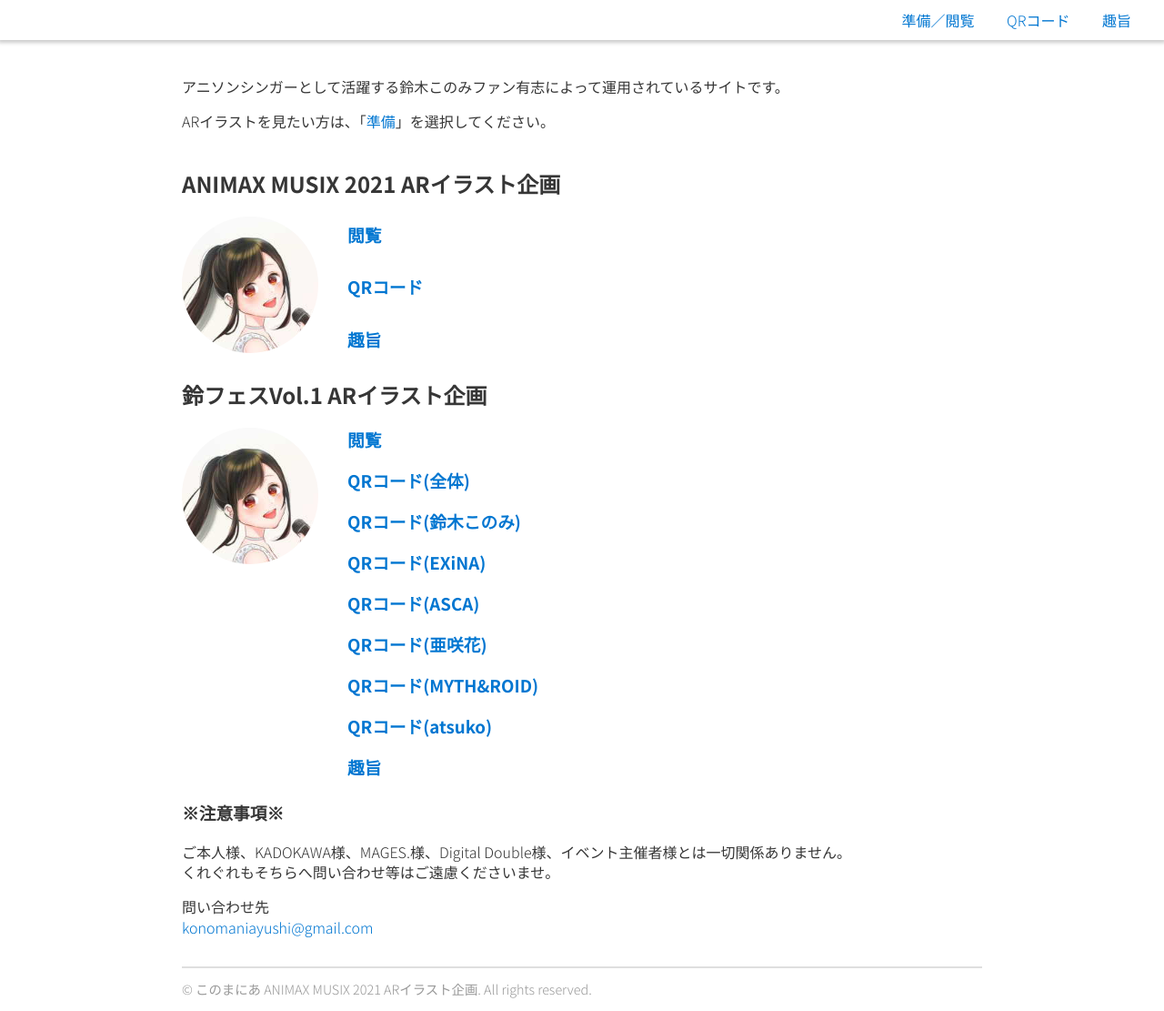
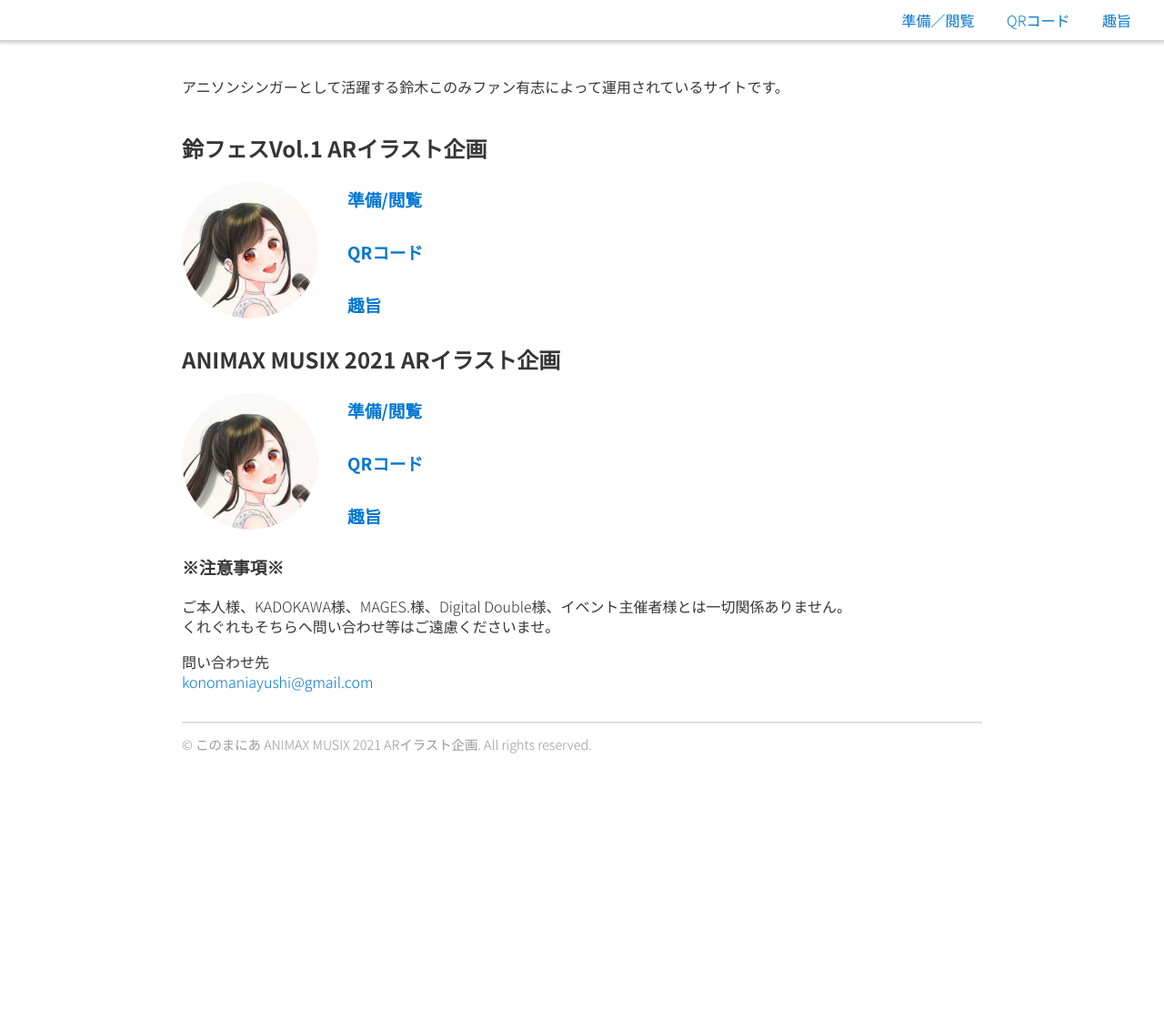
Before and after one commit to konomania/konomania.github.io, a Jekyll site: the page built from index.md, in a window 1280 px wide. Shown: the whole page at 91% size. Built offline with Jekyll 4.4.1, drawn with Linux system fonts in a browser that asks for light colours; after the commit the page ends 900 px from its top, so only the background shows below that.

Commit message:
Update index.md

```diff
--- a/index.md
+++ b/index.md
@@ -5,21 +5,6 @@
 <section class="spotlight" markdown="1">
 アニソンシンガーとして活躍する鈴木このみファン有志によって運用されているサイトです。
 
-ARイラストを見たい方は、「[準備](/howto)」を選択してください。
-</section>
-
-<section class="spotlight" markdown="1">
-## ANIMAX MUSIX 2021 ARイラスト企画
-
-<div class="wrapper" markdown="1">
-![イラスト](assets/images/animax-illust.jpg){:.image}
-
-<div class="content" markdown="1">
-### [閲覧](/howto)
-### [QRコード](/qrcode)
-### [趣旨](/concept)
-</div>
-</div>
 </section>
 
 <section class="spotlight" markdown="1">
@@ -29,16 +14,24 @@
 ![イラスト](assets/images/animax-illust.jpg){:.image}
 
   <div class="content" markdown="1">
-### [閲覧](/howto)
+### [準備/閲覧](/howto)
+### [QRコード](/qrcode)
+### [趣旨](/concept)
+</div>
+</div>
+</section>
 
-### [QRコード(全体)](/qrcode)
-### [QRコード(鈴木このみ)](/qrcode)
-### [QRコード(EXiNA)](/qrcode)
-### [QRコード(ASCA)](/qrcode)
-### [QRコード(亜咲花)](/qrcode)
-### [QRコード(MYTH&ROID)](/qrcode)
-### [QRコード(atsuko)](/qrcode)
 
+
+<section class="spotlight" markdown="1">
+## ANIMAX MUSIX 2021 ARイラスト企画
+
+<div class="wrapper" markdown="1">
+![イラスト](assets/images/animax-illust.jpg){:.image}
+
+<div class="content" markdown="1">
+### [準備/閲覧](/howto)
+### [QRコード](/qrcode)
 ### [趣旨](/concept)
 </div>
 </div>
```
